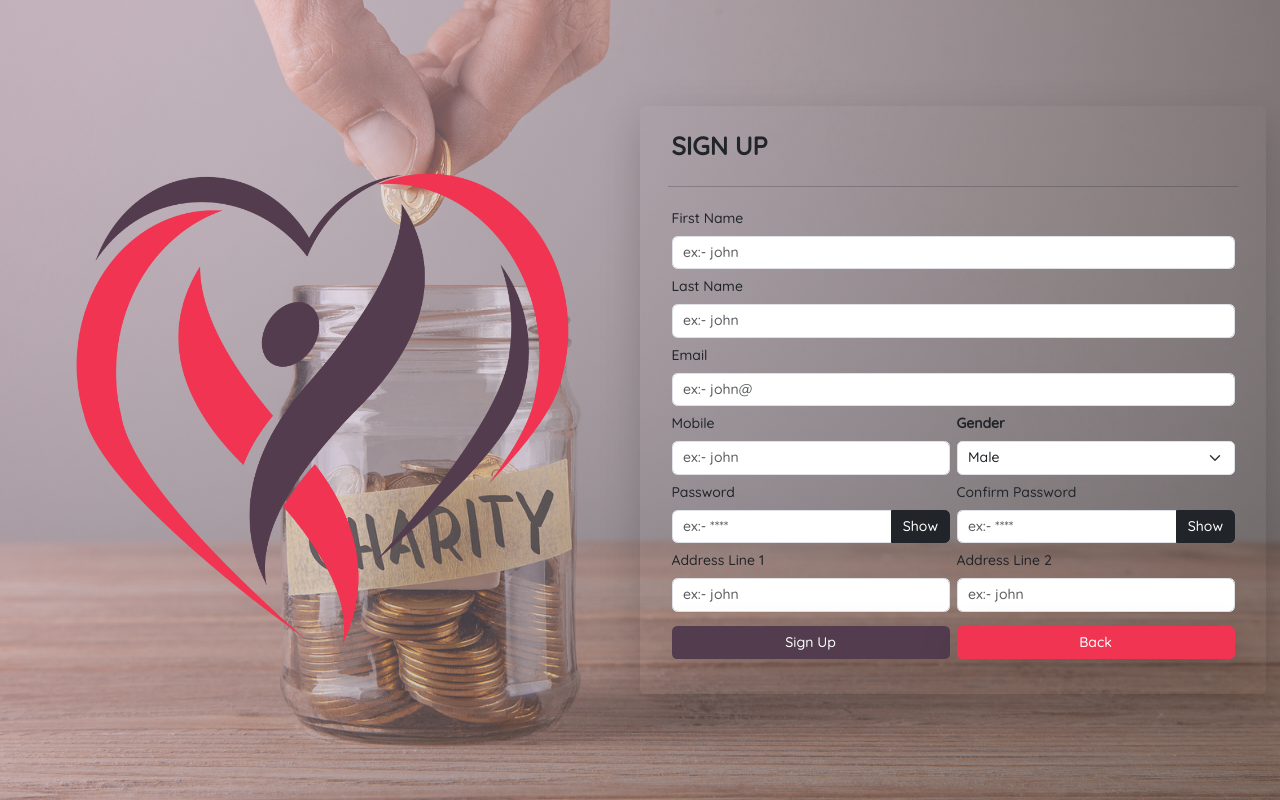
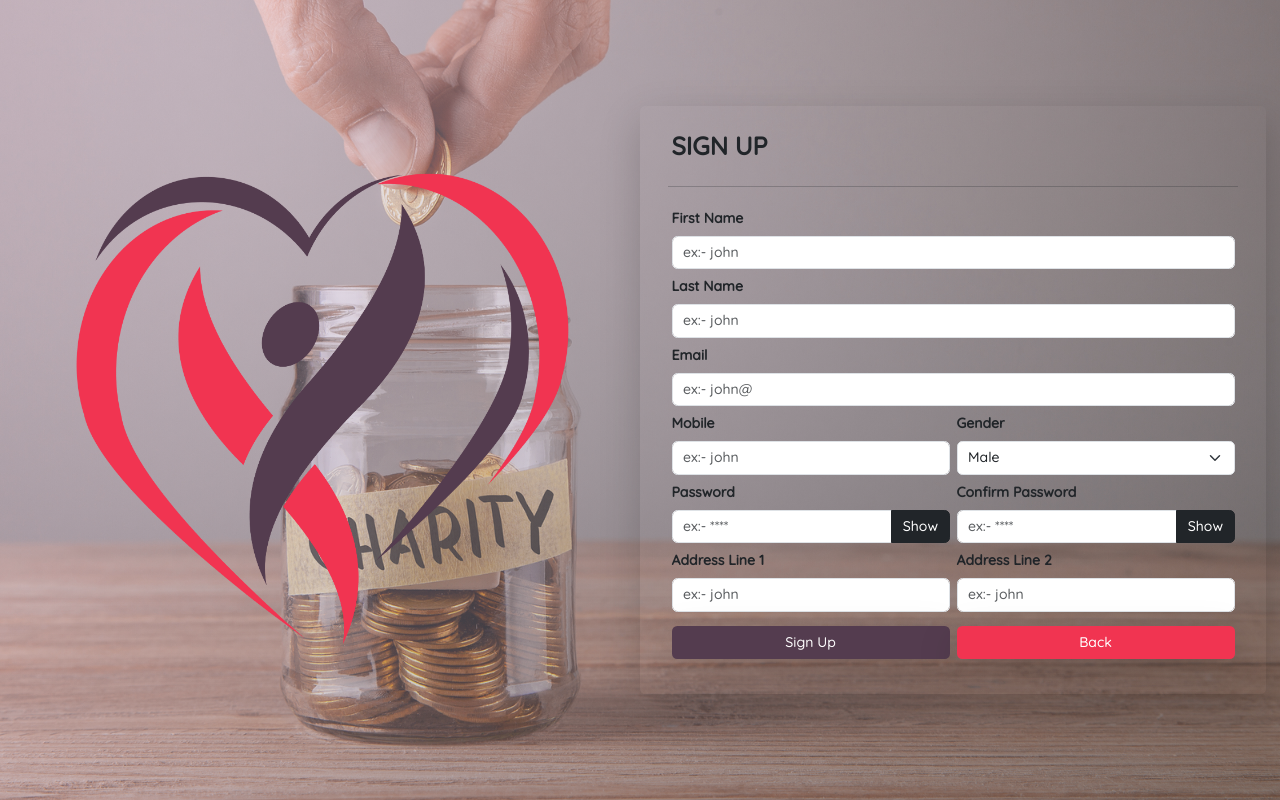
Before and after one commit to Helitha1/Migten, a PHP site: page /signUp.php in a window 1280 px wide. Run offline with PHP 8.4, Linux system fonts and the light colour scheme; some libraries are stand-ins or nearby versions.

Commit message:
Update signUp.php

```diff
--- a/signUp.php
+++ b/signUp.php
@@ -35,21 +35,21 @@
                             </div>
                             <hr />
                             <div class="col-12 ">
-                                <label class="form-label">First Name </label>
+                                <label class="form-label fw-bold">First Name </label>
                                 <input type="text" class="form-control" placeholder="ex:- john" id="fn" />
                             </div>
 
                             <div class="col-12 ">
-                                <label class="form-label">Last Name</label>
+                                <label class="form-label fw-bold">Last Name</label>
                                 <input type="text" class="form-control" placeholder="ex:- john" id="ln" />
                             </div>
                             <div class="col-12 ">
-                                <label class="form-label">Email</label>
+                                <label class="form-label fw-bold">Email</label>
                                 <input type="email" class="form-control" placeholder="ex:- john@" id="e" />
                             </div>
 
                             <div class="col-12 col-lg-6">
-                                <label class="form-label">Mobile</label>
+                                <label class="form-label fw-bold">Mobile</label>
                                 <input type="text" class="form-control" placeholder="ex:- john" id="m" />
                             </div>
 
@@ -67,7 +67,7 @@
                             </div>
 
                             <div class="col-12 col-lg-6">
-                                <label class="form-label">Password</label>
+                                <label class="form-label fw-bold">Password</label>
                                 <div class="input-group">
                                     <input type="password" class="form-control" placeholder="ex:- ****" id="p1" />
                                     <span class="input-group-text btn btn-dark" id="basic-addon2">Show</span>
@@ -75,7 +75,7 @@
 
                             </div>
                             <div class="col-12 col-lg-6">
-                                <label class="form-label">Confirm Password</label>
+                                <label class="form-label fw-bold">Confirm Password</label>
                                 <div class="input-group">
                                     <input type="password" class="form-control" placeholder="ex:- ****" id="p2" />
                                     <span class="input-group-text btn btn-dark" id="basic-addon2">Show</span>
@@ -83,11 +83,11 @@
                             </div>
 
                             <div class="col-12 col-lg-6">
-                                <label class="form-label">Address Line 1</label>
+                                <label class="form-label fw-bold">Address Line 1</label>
                                 <input type="text" class="form-control" placeholder="ex:- john" id="al1" />
                             </div>
                             <div class="col-12 col-lg-6">
-                                <label class="form-label">Address Line 2</label>
+                                <label class="form-label fw-bold">Address Line 2</label>
                                 <input type="text" class="form-control" placeholder="ex:- john" id="al2" />
                             </div>
 
```
